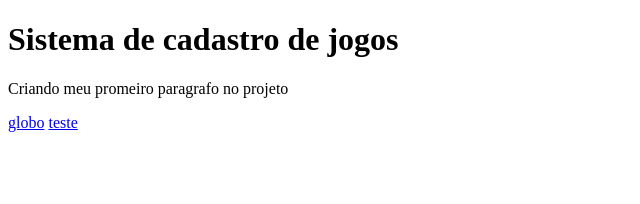
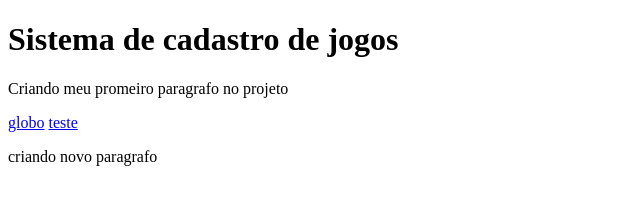
Before and after one commit to edson7bastos/Primeiro-projeto-Edson, a plain HTML site: page index.html in a window 1280 px wide. Shown: the whole page, without its empty margins (0-640 px from the left). Drawn offline with Linux system fonts and the light colour scheme.

Commit message:
agora teste

```diff
--- a/index.html
+++ b/index.html
@@ -11,6 +11,7 @@
     <p>Criando meu promeiro paragrafo no projeto</p>
     <a href="www.gobo.com">globo</a>
     <a href="#">teste </a>
+    <p>criando novo paragrafo</p>
 
 </body>
 </html>
```
